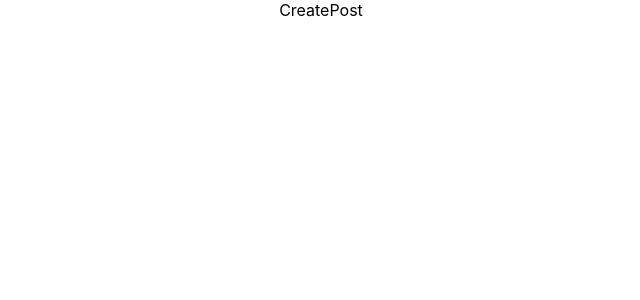
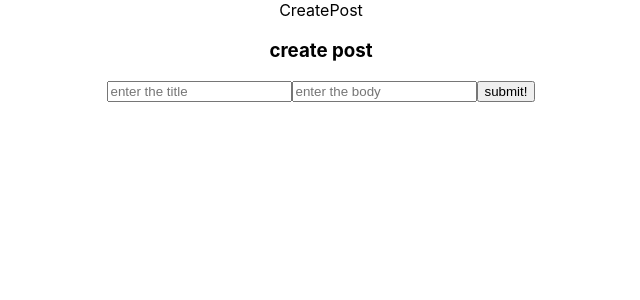
Before and after one commit to ronnie-rios/todo-app, a React (Create React App) app in the folder frontend/: page / in a window 1280 px wide. Shown: the top 300 px of the page, without its empty margins (319-959 px from the left). Built offline with nearby package versions, Linux system fonts and the light colour scheme.

Commit message:
react router dom installed in right ir, fixed form to post

```diff
--- a/frontend/package.json
+++ b/frontend/package.json
@@ -8,6 +8,7 @@
     "@testing-library/user-event": "^13.5.0",
     "react": "^18.2.0",
     "react-dom": "^18.2.0",
+    "react-router-dom": "^6.3.0",
     "react-scripts": "5.0.1",
     "web-vitals": "^2.1.4"
   },
--- a/frontend/src/App.js
+++ b/frontend/src/App.js
@@ -2,6 +2,7 @@ import './App.css';
 import { BrowserRouter as Router, Route, Routes } from 'react-router-dom';
 import Home from './Pages/Home';
 import SinglePost from './Pages/SinglePost';
+
 function App() {
   return (
     <Router>
--- a/frontend/src/Pages/CreatePost.jsx
+++ b/frontend/src/Pages/CreatePost.jsx
@@ -1,7 +1,10 @@
 import React from 'react'
+import Form from '../components/Form';
 
 export default function CreatePost() {
   return (
-    <div>CreatePost</div>
+    <div>CreatePost
+        <Form />
+    </div>
   )
 }
--- a/frontend/src/components/Form.jsx
+++ b/frontend/src/components/Form.jsx
@@ -1,7 +1,7 @@
 import { useState } from 'react';
 
 export default function Form() {
-    const [form, setForm] = useState(null);
+    const [form, setForm] = useState();
 
     function formHandler(e) {
         const name = e.target.name;
@@ -33,12 +33,12 @@ export default function Form() {
             <input
                 type='text'
                 placeholder='enter the title'
-                value='title'
+                name='title'
             />
             <input
                 type='text'
                 placeholder='enter the body'
-                value='body'
+                name='body'
             />
             <button type='submit'>submit!</button>
         </form>
```
Also changed, not shown: 1 other file (tests, documents, lock files or other folders).
